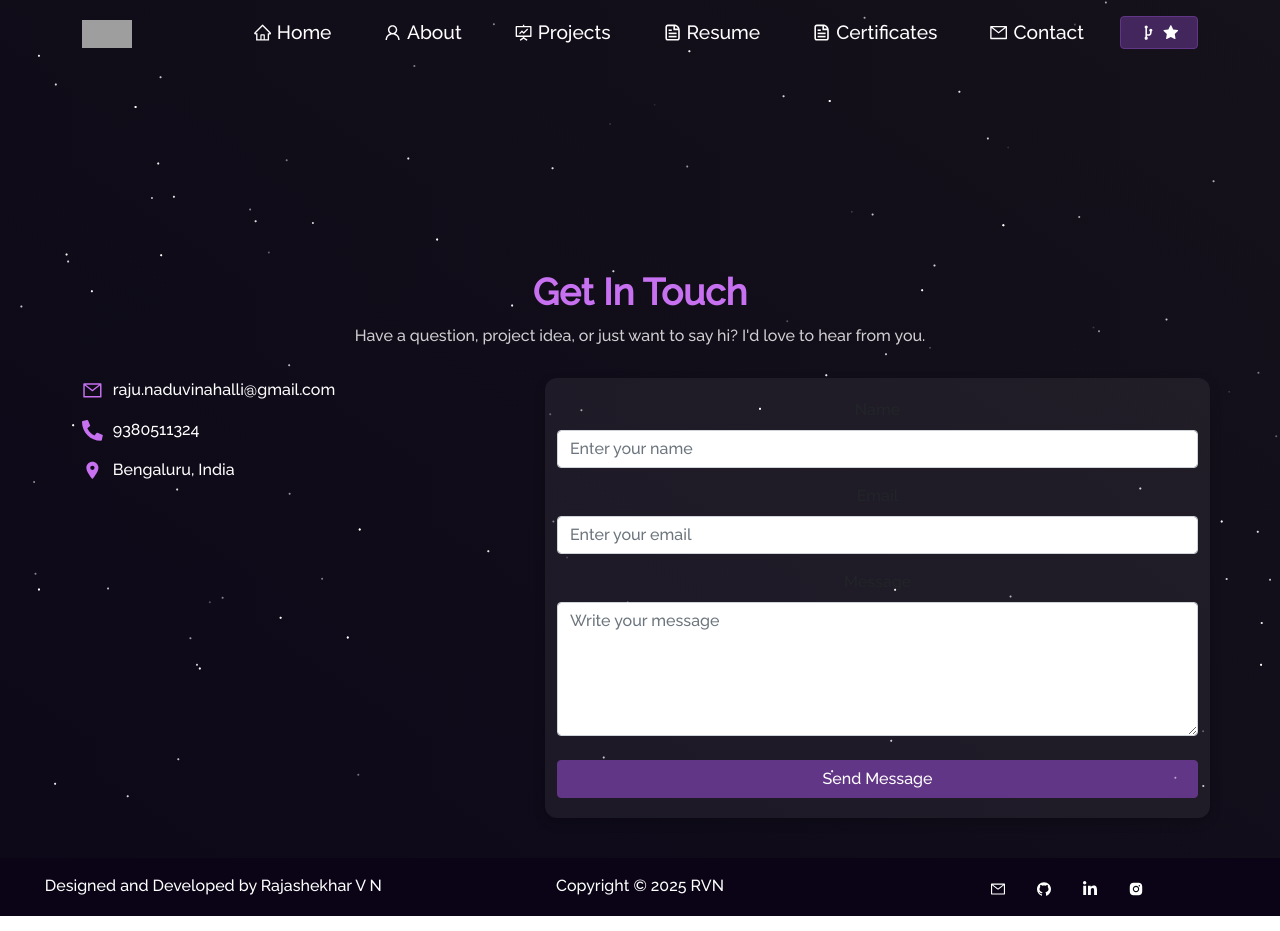
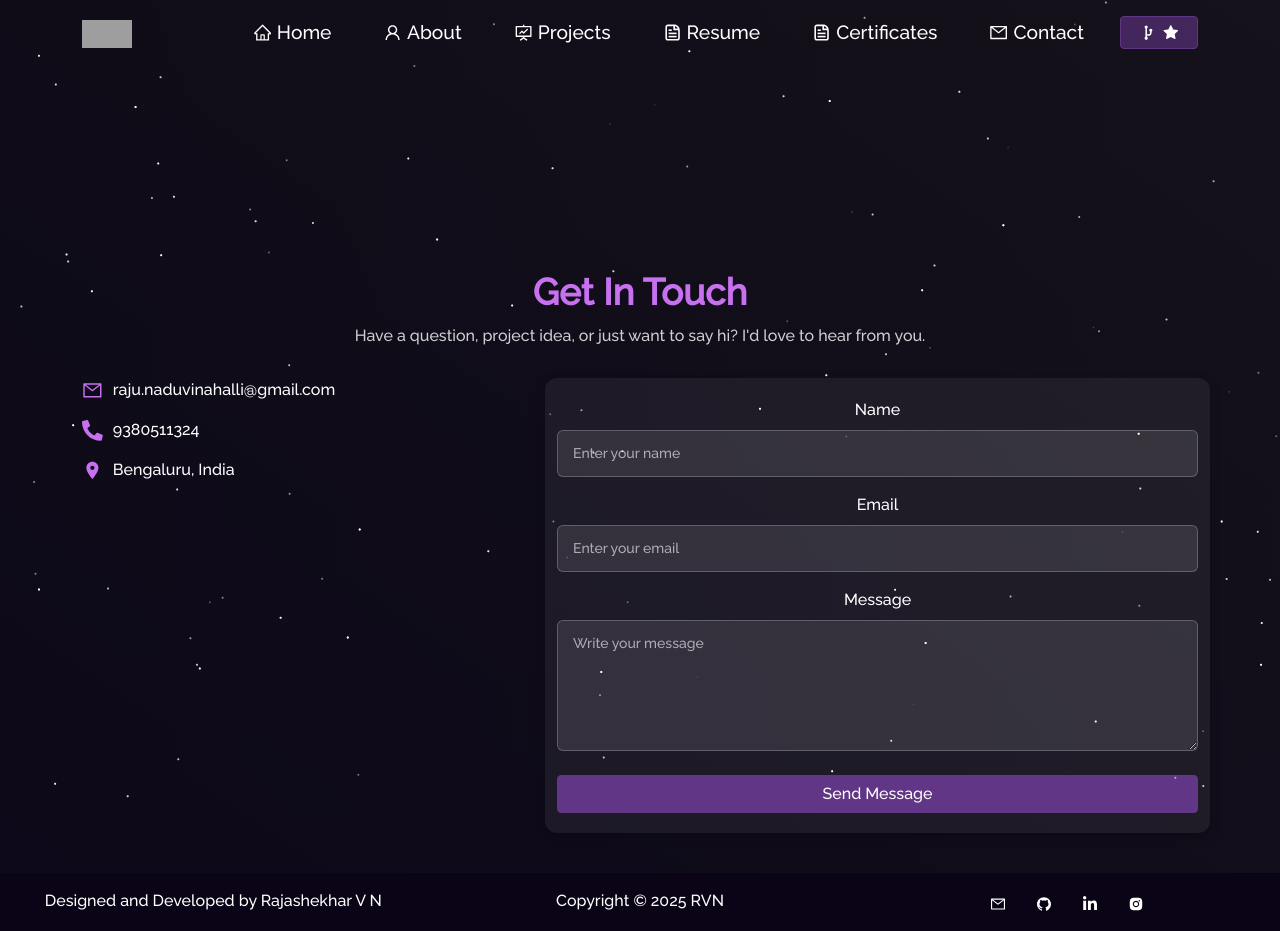
Before and after one commit to Rajashekharvn/PORTFOLIO, a React (Create React App) app: page /contact in a window 1280 px wide. Built offline with nearby package versions, Linux system fonts and the light colour scheme; no server answers; grey boxes are pictures that could not be loaded; the HTML template or start-up script is replaced by a standard one.

Commit message:
Fix contact form input fields - improve styling and functionality

```diff
--- a/src/components/Contact/Contact.css
+++ b/src/components/Contact/Contact.css
@@ -43,6 +43,10 @@
   text-decoration: underline;
 }
 
+.contact-text {
+  color: #fff;
+}
+
 .contact-form-wrapper {
   background: rgba(255, 255, 255, 0.06);
   border-radius: 12px;
@@ -50,12 +54,77 @@
   box-shadow: 0 4px 12px rgba(0,0,0,0.2);
 }
 
+/* Form styling fixes */
+.contact-form .form-label {
+  color: #fff;
+  font-weight: 500;
+  margin-bottom: 8px;
+}
+
+.contact-form .form-control {
+  background-color: rgba(255, 255, 255, 0.1) !important;
+  border: 1px solid rgba(255, 255, 255, 0.3) !important;
+  border-radius: 6px !important;
+  color: #fff !important;
+  padding: 12px 15px !important;
+  font-size: 14px !important;
+  transition: all 0.3s ease !important;
+  pointer-events: auto !important;
+  user-select: text !important;
+}
+
+.contact-form .form-control:focus {
+  background-color: rgba(255, 255, 255, 0.15) !important;
+  border-color: var(--imp-text-color) !important;
+  box-shadow: 0 0 0 0.2rem rgba(201, 91, 245, 0.25) !important;
+  color: #fff !important;
+  outline: none !important;
+}
+
+.contact-form .form-control::placeholder {
+  color: rgba(255, 255, 255, 0.6) !important;
+  opacity: 1 !important;
+}
+
+.contact-form .form-control:disabled,
+.contact-form .form-control[readonly] {
+  background-color: rgba(255, 255, 255, 0.05) !important;
+  opacity: 0.6;
+}
+
+.contact-form textarea.form-control {
+  resize: vertical !important;
+  min-height: 120px !important;
+}
+
 .contact-submit-btn {
   background: #c95bf5;
   border-color: #c95bf5;
+  font-weight: 500;
+  padding: 12px 30px;
+  font-size: 16px;
+  border-radius: 6px;
+  transition: all 0.3s ease;
 }
 
 .contact-submit-btn:hover {
   background: #a43cd4;
   border-color: #a43cd4;
+  transform: translateY(-1px);
+  box-shadow: 0 4px 12px rgba(201, 91, 245, 0.3);
 }
+
+.contact-submit-btn:focus {
+  box-shadow: 0 0 0 0.2rem rgba(201, 91, 245, 0.25);
+}
+
+/* Responsive adjustments */
+@media (max-width: 768px) {
+  .contact-info {
+    margin-bottom: 30px;
+  }
+
+  .contact-form-wrapper {
+    padding: 15px;
+  }
+}
```
